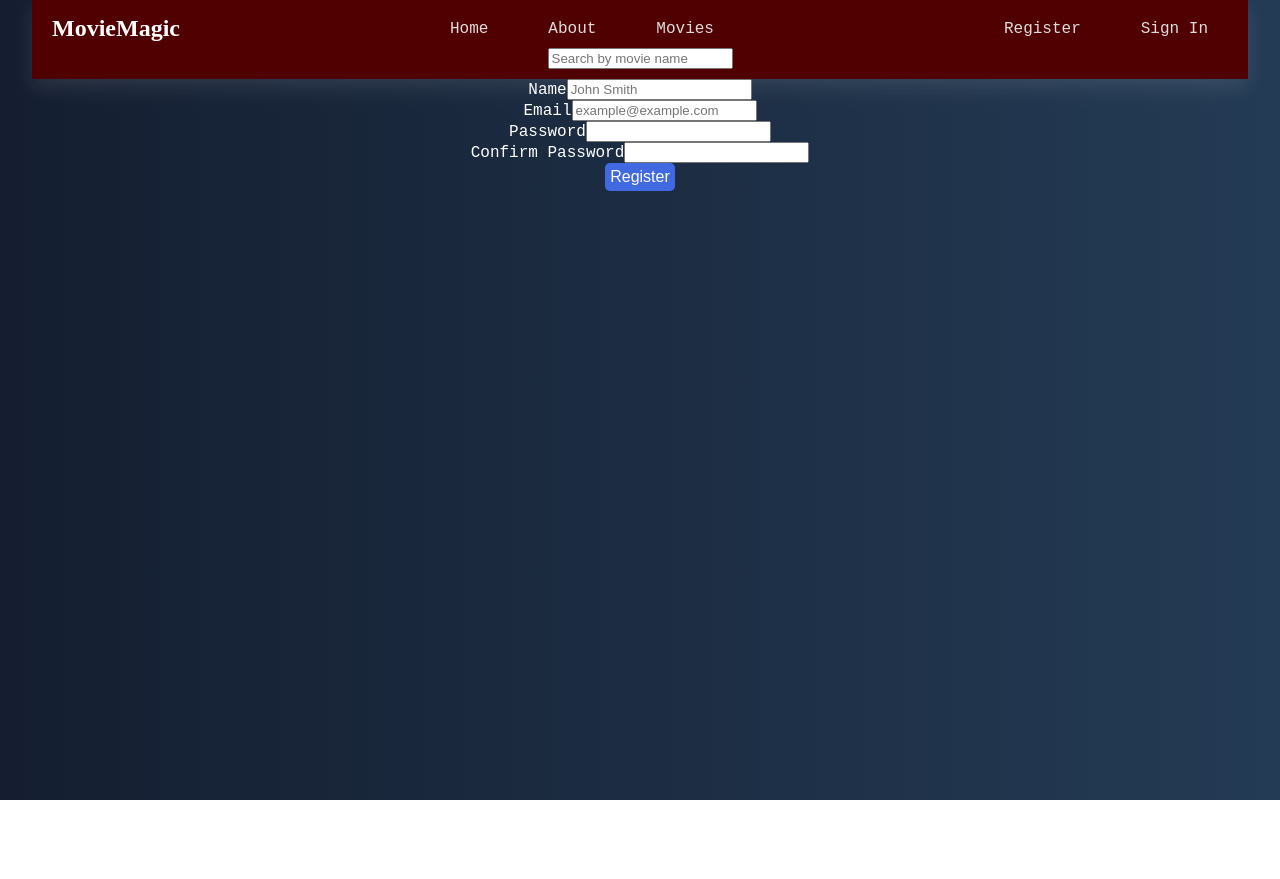
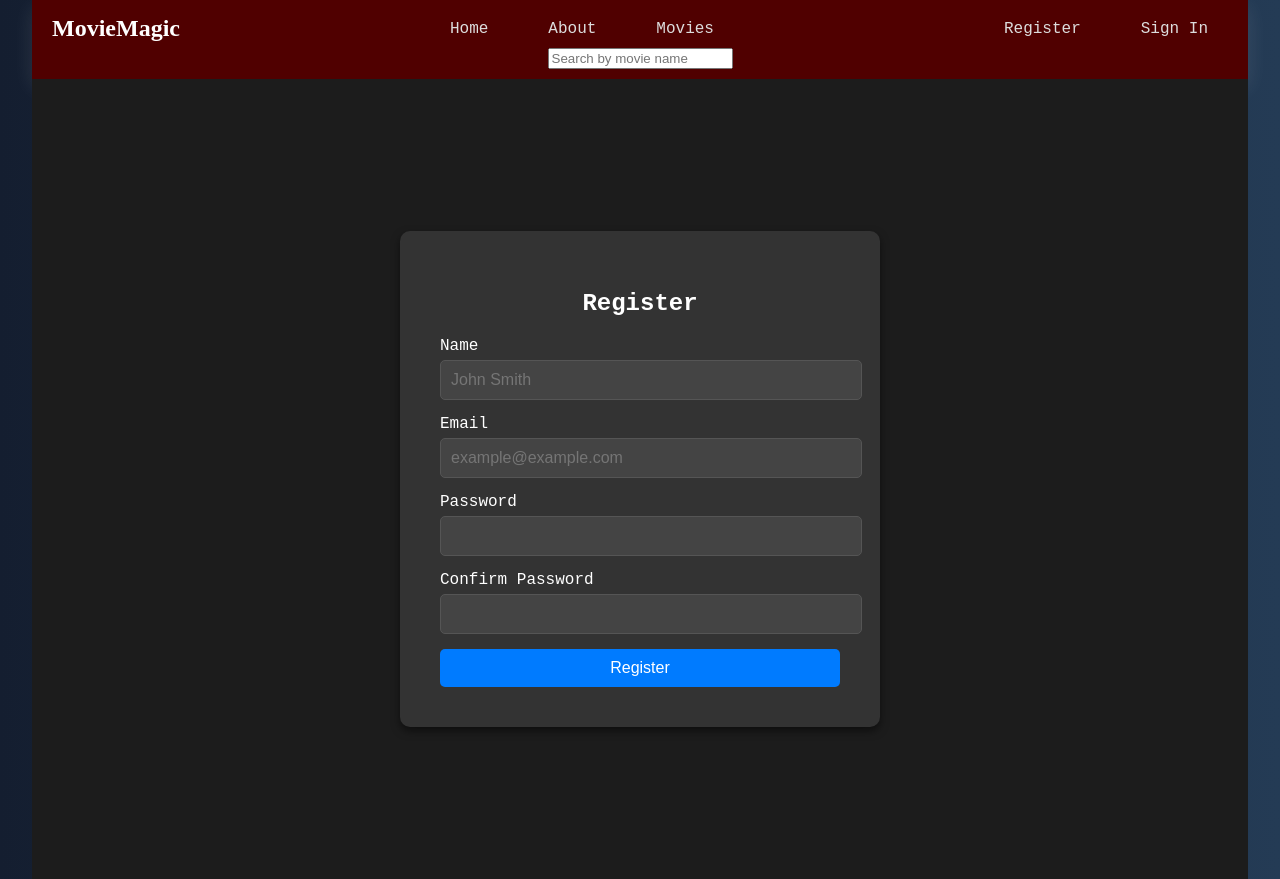
Before and after one commit to yusefzaman/MovieMagic-FrontEnd, a React (Vite) app: page /register in a window 1280 px wide. Before the commit the page ends 800 px from the top, so only its background shows below. Built offline with nearby package versions, Linux system fonts and the light colour scheme.

Commit message:
update of signin and register component

```diff
--- a/src/App.css
+++ b/src/App.css
@@ -386,3 +386,143 @@ ul {
   margin: 3vh;
 
 }
+
+
+.login-container {
+  display: flex;
+  justify-content: center;
+  align-items: center;
+  height: 100vh;
+  background-color: #1c1c1c;
+  color: #ffffff;
+}
+
+.login-box {
+  background-color: #333333;
+  padding: 40px;
+  border-radius: 10px;
+  box-shadow: 0 4px 8px rgba(0, 0, 0, 0.5);
+  max-width: 400px;
+  width: 100%;
+  text-align: center;
+}
+
+.login-box h2 {
+  margin-bottom: 20px;
+  font-size: 24px;
+  color: #ffffff;
+}
+
+.login-box input {
+  width: 100%;
+  padding: 10px;
+  margin: 10px 0;
+  border: 1px solid #555555;
+  border-radius: 5px;
+  font-size: 16px;
+  background-color: #444444;
+  color: #ffffff;
+}
+
+.login-box input:focus {
+  border-color: #007bff;
+  outline: none;
+}
+
+.login-box .error-message {
+  color: #ff6666;
+  margin: 10px 0;
+}
+
+.login-box button {
+  width: 100%;
+  padding: 10px;
+  background-color: #007bff;
+  color: #ffffff;
+  border: none;
+  border-radius: 5px;
+  font-size: 16px;
+  cursor: pointer;
+  transition: background-color 0.3s ease;
+}
+
+.login-box button:hover {
+  background-color: #0056b3;
+}
+
+.register-container {
+  display: flex;
+  justify-content: center;
+  align-items: center;
+  height: 100vh;
+  background-color: #1c1c1c;
+  color: #ffffff;
+}
+
+.register-box {
+  background-color: #333333;
+  padding: 40px;
+  border-radius: 10px;
+  box-shadow: 0 4px 8px rgba(0, 0, 0, 0.5);
+  max-width: 400px;
+  width: 100%;
+  text-align: center;
+}
+
+.register-box h2 {
+  margin-bottom: 20px;
+  font-size: 24px;
+  color: #ffffff;
+}
+
+.input-wrapper {
+  margin-bottom: 15px;
+  text-align: left;
+}
+
+.input-wrapper label {
+  display: block;
+  margin-bottom: 5px;
+  color: #ffffff;
+}
+
+.input-wrapper input {
+  width: 100%;
+  padding: 10px;
+  border: 1px solid #555555;
+  border-radius: 5px;
+  font-size: 16px;
+  background-color: #444444;
+  color: #ffffff;
+}
+
+.input-wrapper input:focus {
+  border-color: #007bff;
+  outline: none;
+}
+
+.error-message {
+  color: #ff6666;
+  margin: 10px 0;
+}
+
+.success-message {
+  color: #66ff66;
+  margin: 10px 0;
+}
+
+.register-box button {
+  width: 100%;
+  padding: 10px;
+  background-color: #007bff;
+  color: #ffffff;
+  border: none;
+  border-radius: 5px;
+  font-size: 16px;
+  cursor: pointer;
+  transition: background-color 0.3s ease;
+}
+
+.register-box button:hover {
+  background-color: #0056b3;
+}
--- a/src/components/Profile.jsx
+++ b/src/components/Profile.jsx
@@ -16,7 +16,6 @@ const Profile = () => {
         }
       )
       console.log(`response ${JSON.stringify(response)}`)
-      // if (!response.ok) throw new Error('Network response was not ok')
       const userData = await response.data
       console.log(`userData ${userData}`)
       return userData
--- a/src/pages/Login.jsx
+++ b/src/pages/Login.jsx
@@ -16,7 +16,6 @@ const Login = ({ setIsLoggedIn, setUser }) => {
       const response = await axios.post(url, { email, password })
       localStorage.setItem('token', response.data.access_token)
       setIsLoggedIn(true)
-      // Fetch user details
       const userResponse = await axios.get('http://127.0.0.1:5000/user', {
         headers: { Authorization: `Bearer ${response.data.access_token}` }
       })
--- a/src/pages/Register.jsx
+++ b/src/pages/Register.jsx
@@ -28,17 +28,16 @@ const Register = () => {
         password
       })
 
-      // Handle success
+
       const { data } = response
       setRegistrationMessage(
         `Nice work ${name}! You're registered successfully.`
       )
       setError('')
 
-      // Redirect after successful registration
       setTimeout(() => {
-        navigate('/signin') // Navigate to the signin page after successful registration
-      }, 2000) // Redirect after 2 seconds
+        navigate('/signin')
+      }, 2000)
     } catch (error) {
       console.error(error)
       setError('Registration failed')
@@ -47,8 +46,9 @@ const Register = () => {
   }
 
   return (
-    <div className="register">
-      <div className="registerCard">
+    <div className="register-container">
+      <div className="register-box">
+        <h2>Register</h2>
         <form onSubmit={handleSubmit}>
           <div className="input-wrapper">
             <label htmlFor="name">Name</label>
@@ -72,7 +72,6 @@ const Register = () => {
               required
             />
           </div>
-
           <div className="input-wrapper">
             <label htmlFor="password">Password</label>
             <input
@@ -93,9 +92,9 @@ const Register = () => {
               required
             />
           </div>
-          {error && <p className="error">{error}</p>}
+          {error && <p className="error-message">{error}</p>}
           {registrationMessage && (
-            <p className="success">{registrationMessage}</p>
+            <p className="success-message">{registrationMessage}</p>
           )}
           <button
             type="submit"
```
